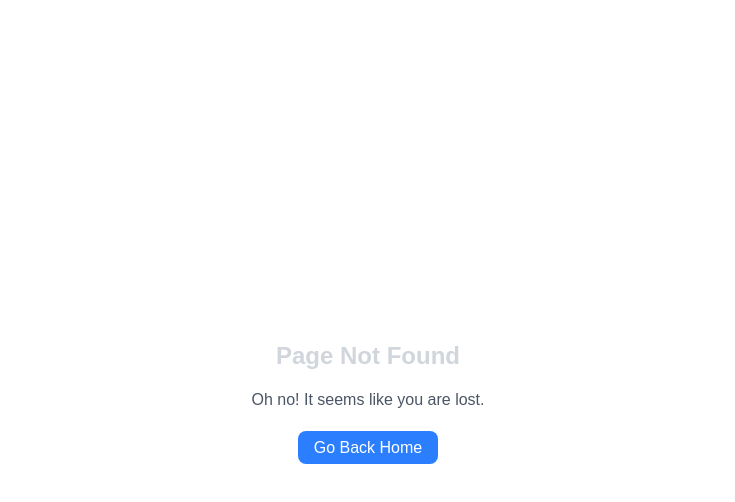
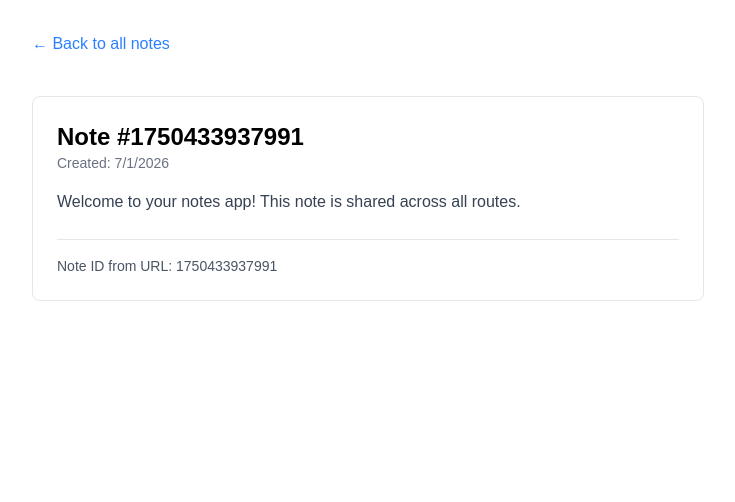
Before and after one commit to YunusEmreKilic44/notes-app-next, a Next.js app: page /notes/1750433937991 in a window 1280 px wide. Before the commit this address had no page. Shown: the top 502 px of the page, without its empty margins (272-1007 px from the left). Built offline with nearby package versions, Linux system fonts and the light colour scheme.

Commit message:
Single note page

```diff
--- /dev/null
+++ b/app/notes/[noteId]/page.tsx
@@ -0,0 +1,27 @@
+import NoteDetail from "@/components/NoteDetail";
+import Link from "next/link";
+
+export default async function NotePage({
+  params,
+}: {
+  params: Promise<{ noteId: string }>;
+}) {
+  const { noteId } = await params;
+
+  return (
+    <div className="min-h-screen p-8">
+      <div className="max-w-2xl mx-auto">
+        <div className="mb-6">
+          <Link
+            href="/notes"
+            className="text-blue-500 hover:text-blue-600 mb-4 inline-block"
+          >
+            ← Back to all notes
+          </Link>
+        </div>
+
+        <NoteDetail noteId={Number(noteId)} />
+      </div>
+    </div>
+  );
+}
--- /dev/null
+++ b/components/NoteDetail.tsx
@@ -0,0 +1,31 @@
+"use client";
+
+import { useNotes } from "@/context/NotesContext";
+import { notFound } from "next/navigation";
+
+export default function NoteDetail({ noteId }: { noteId: number }) {
+  const { notes } = useNotes();
+
+  const note = notes.find((n) => n.id === noteId);
+
+  if (!note) {
+    notFound();
+  }
+
+  return (
+    <div className="bg-white border border-gray-200 rounded-lg p-6">
+      <header className="mb-4">
+        <h1 className="text-2xl font-bold text-black">Note #{note.id}</h1>
+        <p className="text-sm text-gray-500">Created: {note.createdAt}</p>
+      </header>
+
+      <div className="prose">
+        <p className="text-gray-700 leading-relaxed">{note.text}</p>
+      </div>
+
+      <div className="mt-6 pt-4 border-t border-gray-200">
+        <p className="text-sm text-gray-600">Note ID from URL: {noteId}</p>
+      </div>
+    </div>
+  );
+}
```
